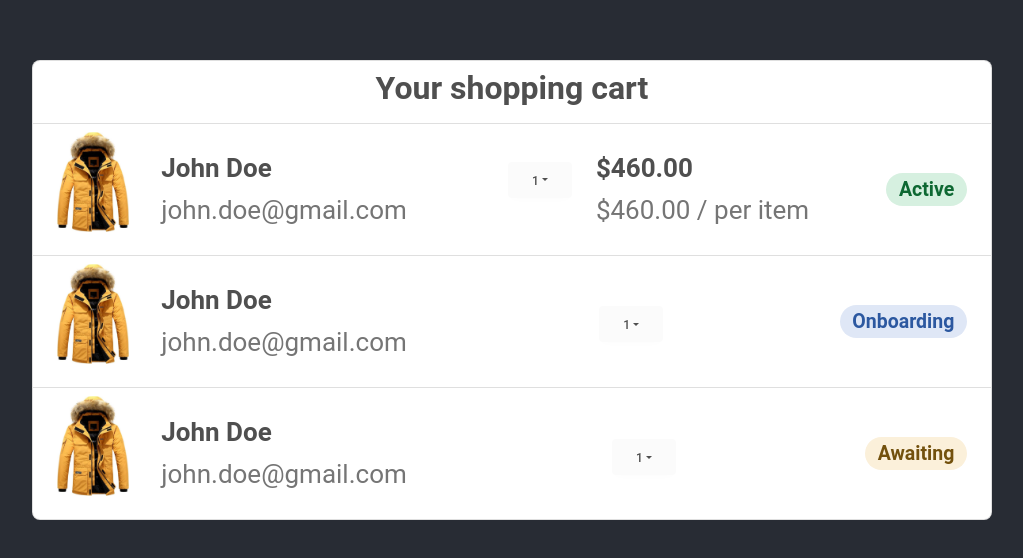
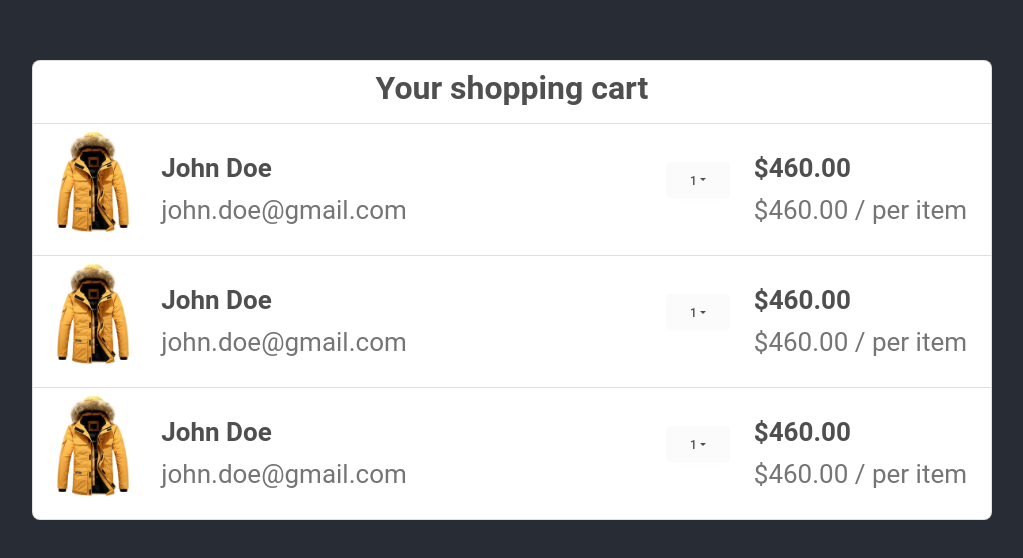
Before and after one commit to Waad-Raggam/shopping-cart, a React (Create React App) app: page / in a window 1280 px wide. Shown: the part 110-668 px from the top of the page, without its empty margins (128-1151 px from the left). Built offline with nearby package versions, Linux system fonts and the light colour scheme.

Commit message:
Update cart table layout

```diff
--- a/src/components/CartTable.jsx
+++ b/src/components/CartTable.jsx
@@ -38,9 +38,9 @@ const CartTable = () => {
                         </div>
                     </div>
 
-                    <MDBBadge pill light color='success'>
+                    {/* <MDBBadge pill light color='success'>
                         Active
-                    </MDBBadge>
+                    </MDBBadge> */}
                 </MDBListGroupItem>
 
                 <MDBListGroupItem className='d-flex justify-content-between align-items-center'>
@@ -51,17 +51,26 @@ const CartTable = () => {
                             <div className='text-muted'>john.doe@gmail.com</div>
                         </div>
                     </div>
+                    <div className="d-flex">
+                        <div className="div p-2">
                             <MDBDropdown>
-                        <MDBDropdownToggle color='light'>1</MDBDropdownToggle>
+                                <MDBDropdownToggle color='light' >1</MDBDropdownToggle>
                                 <MDBDropdownMenu>
                                     <MDBDropdownItem link>1</MDBDropdownItem>
                                     <MDBDropdownItem link>2</MDBDropdownItem>
                                     <MDBDropdownItem link>3</MDBDropdownItem>
                                 </MDBDropdownMenu>
                             </MDBDropdown>
-                    <MDBBadge pill light color='primary'>
+                        </div>
+
+                        <div className="div flex-column ms-3">
+                            <div className='text-start fw-bold'>$460.00</div>
+                            <div className='text-muted'>$460.00 / per item</div>
+                        </div>
+                    </div>
+                    {/* <MDBBadge pill light color='primary'>
                         Onboarding
-                    </MDBBadge>
+                    </MDBBadge> */}
                 </MDBListGroupItem>
                 <MDBListGroupItem className='d-flex justify-content-between align-items-center'>
                     <div className="d-flex">
@@ -71,17 +80,26 @@ const CartTable = () => {
                             <div className='text-muted'>john.doe@gmail.com</div>
                         </div>
                     </div>
+                    <div className="d-flex">
+                        <div className="div p-2">
                             <MDBDropdown>
-                        <MDBDropdownToggle color='light'>1</MDBDropdownToggle>
+                                <MDBDropdownToggle color='light' >1</MDBDropdownToggle>
                                 <MDBDropdownMenu>
                                     <MDBDropdownItem link>1</MDBDropdownItem>
                                     <MDBDropdownItem link>2</MDBDropdownItem>
                                     <MDBDropdownItem link>3</MDBDropdownItem>
                                 </MDBDropdownMenu>
                             </MDBDropdown>
-                    <MDBBadge pill light color='warning'>
+                        </div>
+
+                        <div className="div flex-column ms-3">
+                            <div className='text-start fw-bold'>$460.00</div>
+                            <div className='text-muted'>$460.00 / per item</div>
+                        </div>
+                    </div>
+                    {/* <MDBBadge pill light color='warning'>
                         Awaiting
-                    </MDBBadge>
+                    </MDBBadge> */}
                 </MDBListGroupItem>
             </MDBListGroup>
         </>
```
Lines whose indentation alone changed are shown as unchanged.
